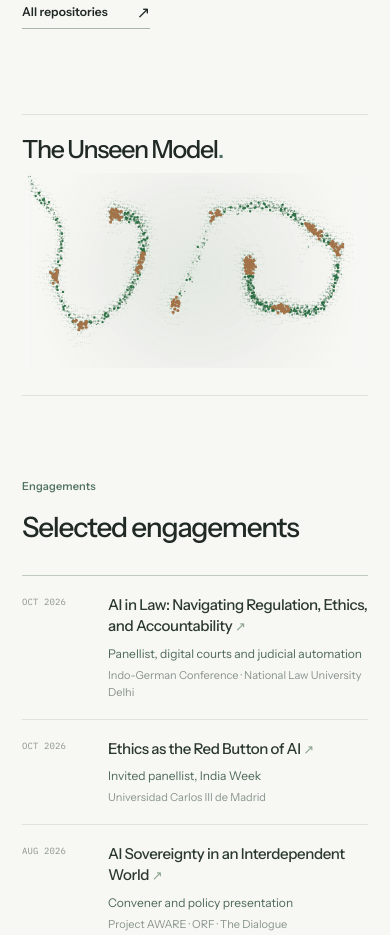
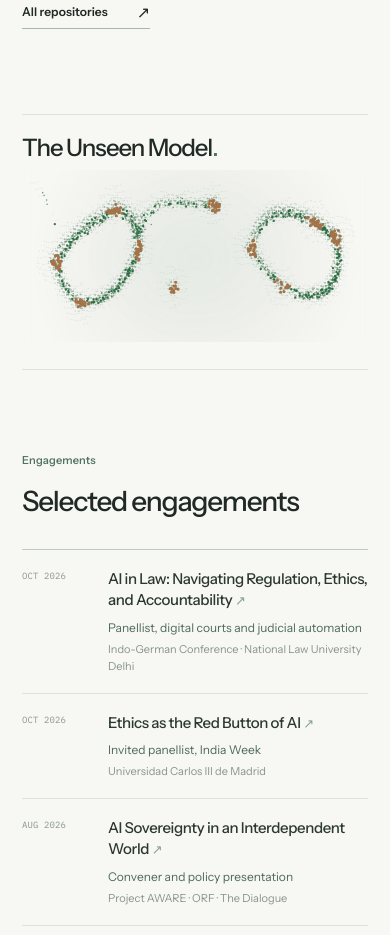
Before and after one commit to abdullah-x-bd/me, a plain HTML site: page index.html in a window 390 px wide. Shown: the part 4580-5515 px from the top of the page. Drawn offline with Linux system fonts and the light colour scheme; animation ran at ten frames a second.

Commit message:
Restore compact Emergence layout after removing heavyweight WebGL sculpture

```diff
--- a/styles.css
+++ b/styles.css
@@ -756,25 +756,25 @@ html[data-theme="dark"] .email-list a span:last-child{color:var(--accent)}
 
 
 
-/* The Unseen Model: a dimensional computational sculpture, not a line field. */
+/* Emergence: responsive dot swarm and soft living field, in a shallow panoramic frame. */
 .emergence-section{
   position:relative;
   border-bottom:1px solid var(--line);
-  padding:27px 0 38px;
+  padding:24px 0 31px;
   scroll-margin-top:30px;
 }
 .emergence-heading{
-  margin:0 0 16px;
+  margin:0 0 12px;
   color:var(--ink);
-  font:500 clamp(23px,2.35vw,32px)/1.12 var(--sans);
-  letter-spacing:-.055em;
+  font:500 clamp(22px,2vw,27px)/1.12 var(--sans);
+  letter-spacing:-.049em;
 }
 .emergence-stage{
   position:relative;
   isolation:isolate;
   overflow:hidden;
   width:100%;
-  height:clamp(218px,22vw,260px);
+  height:clamp(184px,18vw,212px);
   background:transparent;
   touch-action:pan-y;
   cursor:default;
@@ -785,7 +785,7 @@ html[data-theme="dark"] .email-list a span:last-child{color:var(--accent)}
   z-index:0;
   inset:0;
   pointer-events:none;
-  background:radial-gradient(ellipse 43% 68% at 50% 50%,rgba(93,151,104,.045),transparent 83%);
+  background:radial-gradient(ellipse 44% 68% at 50% 50%,rgba(111,161,123,.035),transparent 83%);
 }
 .emergence-stage::after{
   content:"";
@@ -793,7 +793,7 @@ html[data-theme="dark"] .email-list a span:last-child{color:var(--accent)}
   z-index:2;
   inset:0;
   pointer-events:none;
-  background:linear-gradient(90deg,var(--paper) 0%,transparent 4%,transparent 96%,var(--paper) 100%);
+  background:linear-gradient(90deg,var(--paper) 0%,transparent 5%,transparent 95%,var(--paper) 100%);
 }
 .emergence-stage canvas{
   position:absolute;
@@ -804,17 +804,17 @@ html[data-theme="dark"] .email-list a span:last-child{color:var(--accent)}
   height:100%;
 }
 html[data-theme="dark"] .emergence-stage::before{
-  background:radial-gradient(ellipse 43% 68% at 50% 50%,rgba(105,165,122,.055),transparent 83%);
+  background:radial-gradient(ellipse 44% 68% at 50% 50%,rgba(105,165,122,.040),transparent 83%);
 }
 @media(max-width:800px){
-  .emergence-section{padding:22px 0 30px}
-  .emergence-heading{margin-bottom:12px}
-  .emergence-stage{height:222px}
+  .emergence-section{padding:22px 0 29px}
+  .emergence-heading{margin-bottom:10px}
+  .emergence-stage{height:190px}
 }
 @media(max-width:610px){
   .emergence-section{padding:20px 0 27px}
-  .emergence-heading{font-size:25px;margin-bottom:10px}
-  .emergence-stage{height:195px}
+  .emergence-heading{font-size:24px;margin-bottom:8px}
+  .emergence-stage{height:172px}
   .emergence-stage::after{
     background:linear-gradient(90deg,var(--paper) 0%,transparent 3%,transparent 97%,var(--paper) 100%);
   }
```
